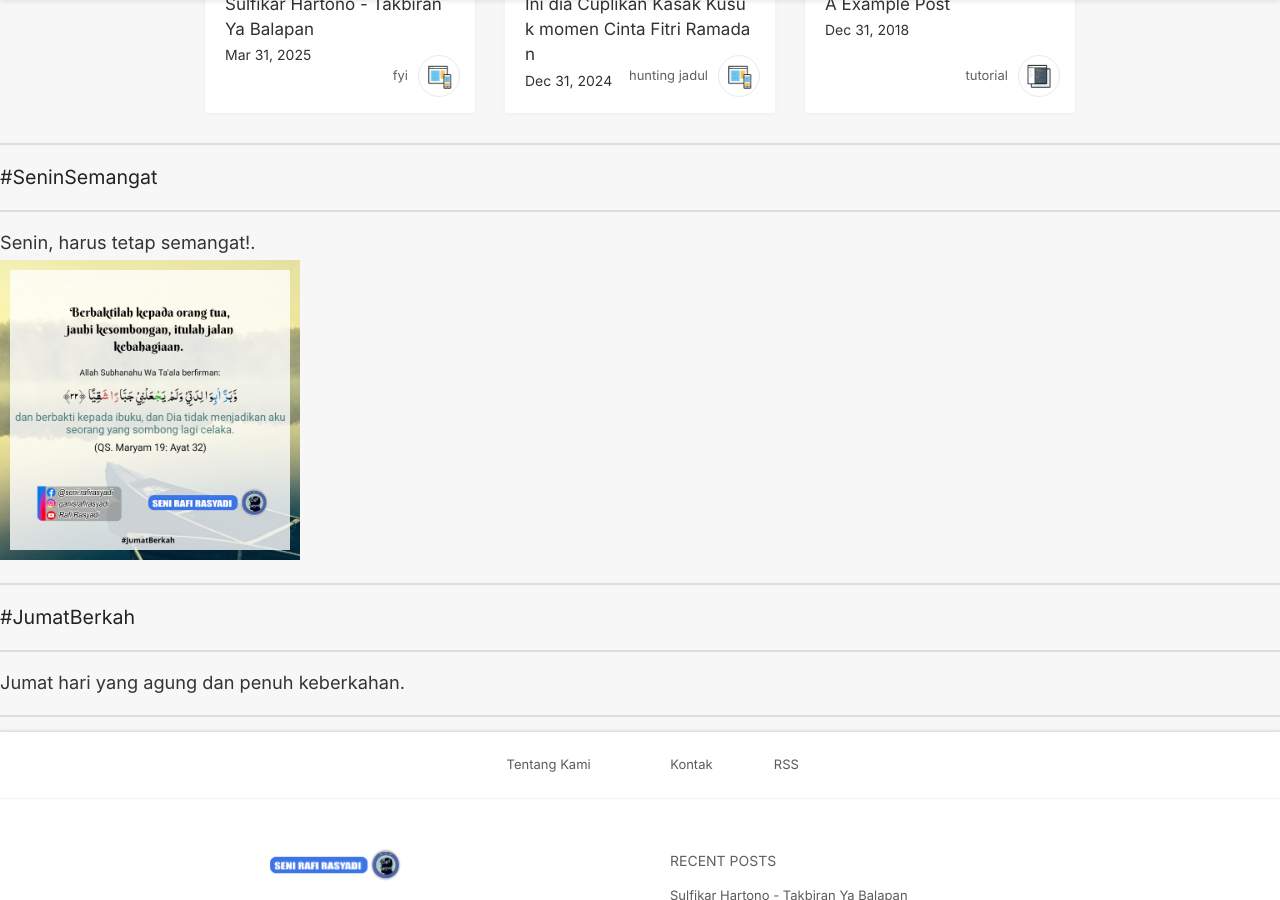
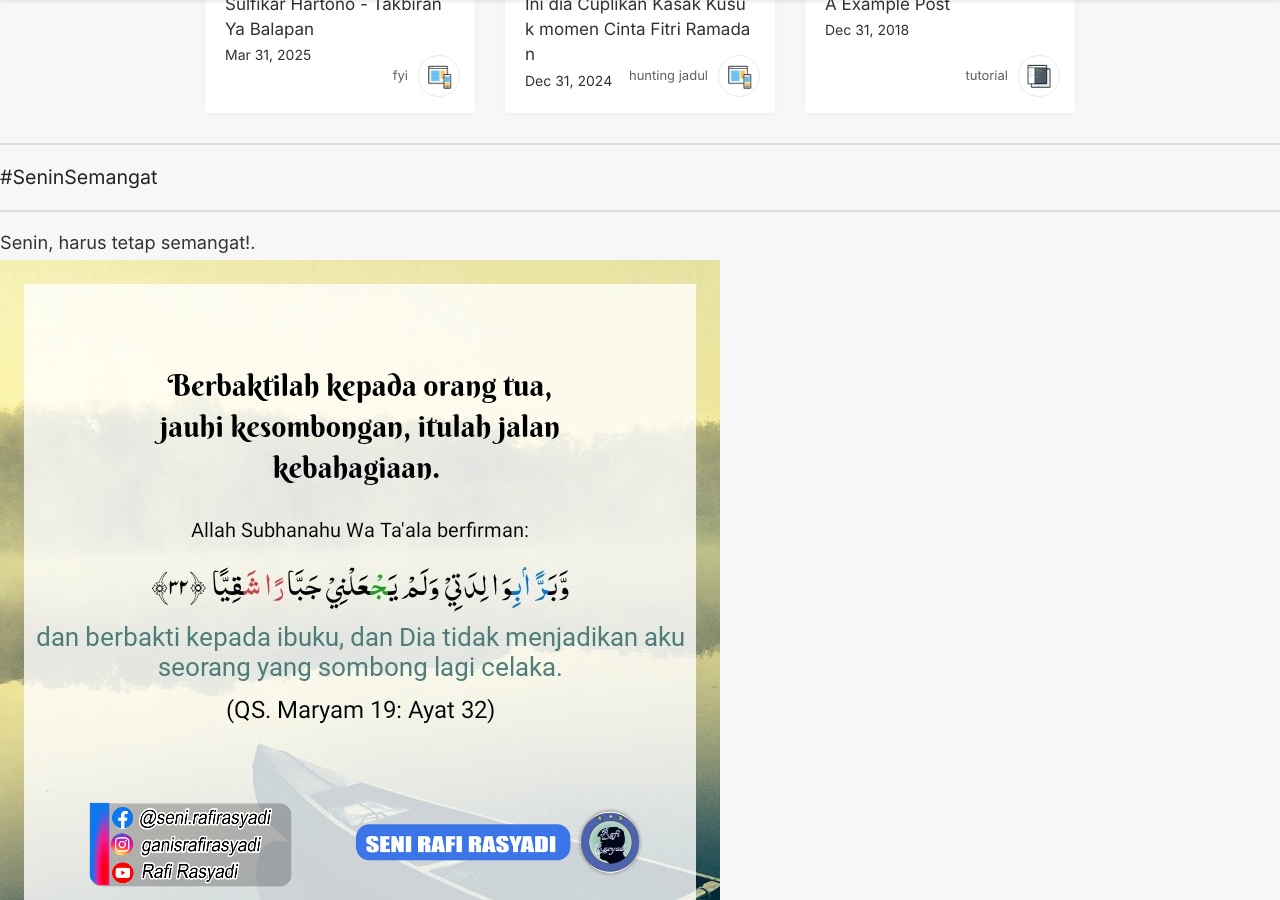
Before and after one commit to rafi-sudo/rafiart, a Jekyll site: the page built from index.html, in a window 1280 px wide and 900 px high, scrolled down 402 px. Built offline with Jekyll 4.4.1, drawn with Linux system fonts in a browser that asks for light colours; nearby versions of some CDN libraries; some web fonts are replaced; the list of posts is cut into pages by our own code; comment, search, counter and statistics services are not loaded.

Commit message:
Update subheader.html

```diff
--- a/_includes/subheader.html
+++ b/_includes/subheader.html
@@ -3,7 +3,7 @@
     <h1 class="text-4xl font-bold text-blue-600">#SeninSemangat</h1>
 	<hr/>
     <h2 id="SeninSemangat">Senin, harus tetap semangat!.</h2>
-	<img src="/style/image/seninsemangat/alt1.jpg" alt="Senin Semangat" width="300">
+	<img src="{{ '/style/image/seninsemangat/alt1.jpg' | prepend: site.baseurl }}" alt="senisemangat">
 	<hr/>
 	    <body class="bg-gray-100 text-center p-10">
     <h1 class="text-4xl font-bold text-blue-600">#JumatBerkah</h1>
```
